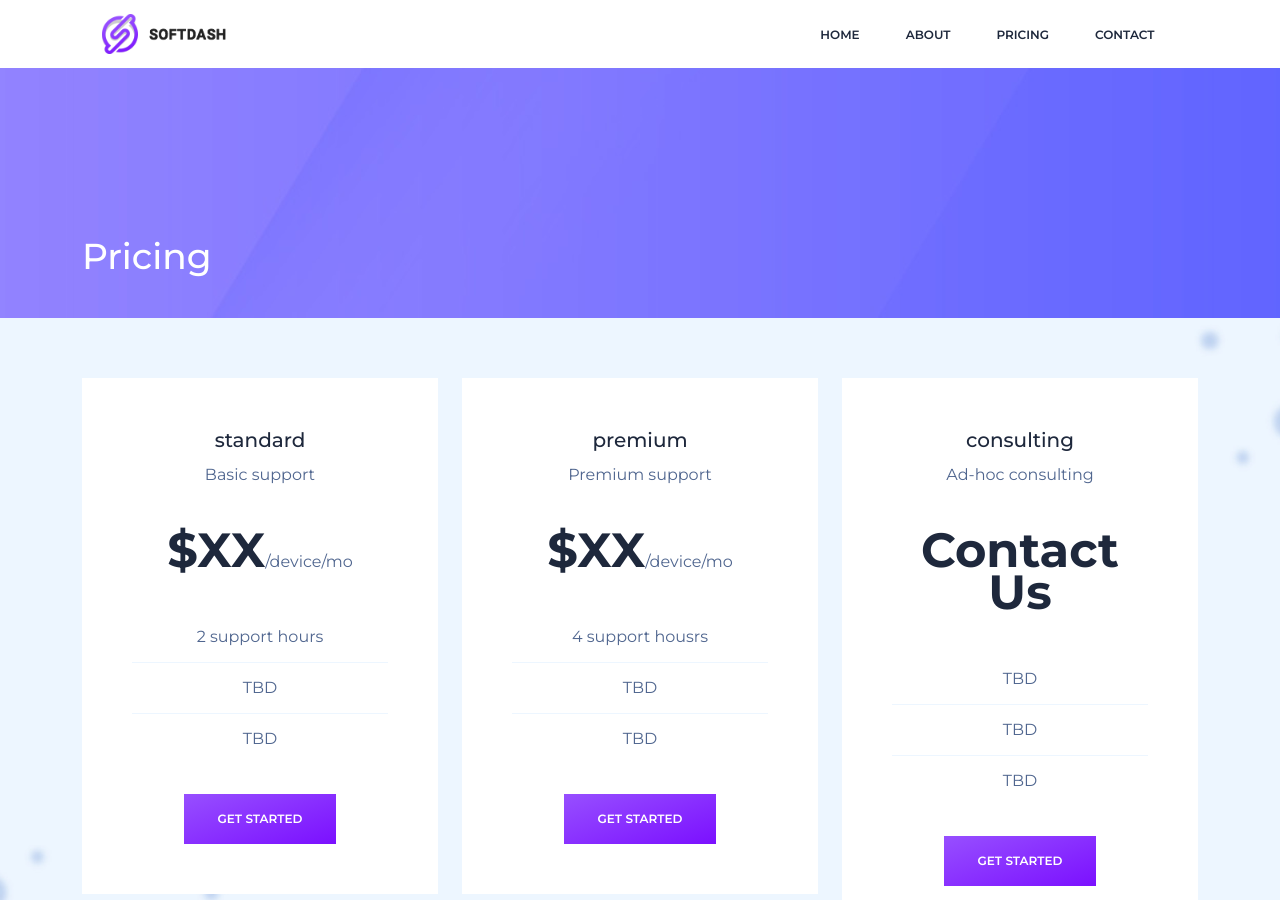
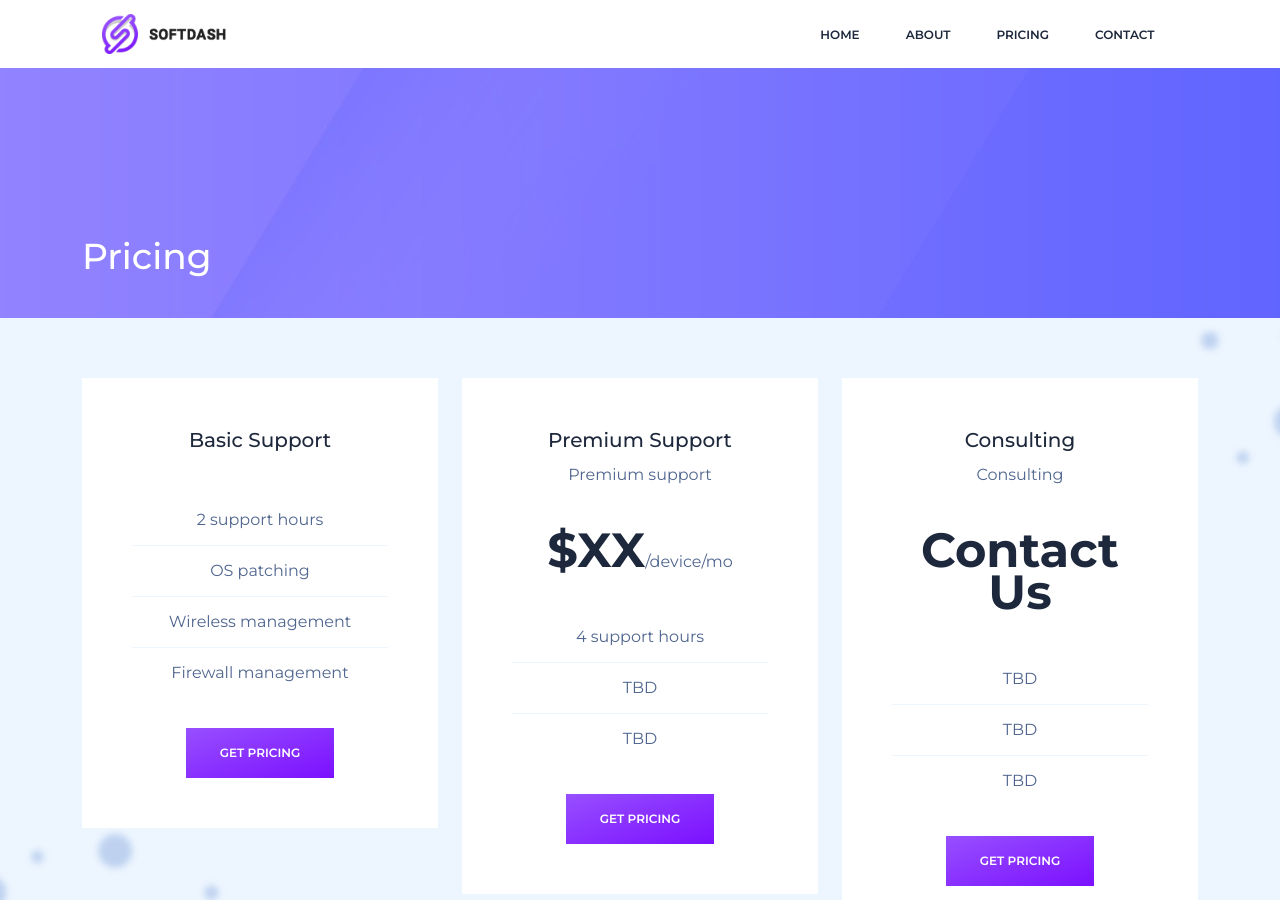
Before and after one commit to tralution/tralution.github.io, a Jekyll site: the page built from pricing.html, in a window 1280 px wide and 900 px high. Built offline with Jekyll 4.4.1, drawn with Linux system fonts in a browser that asks for light colours.

Commit message:
pricing update

```diff
--- a/_data/price.yml
+++ b/_data/price.yml
@@ -7,29 +7,30 @@
 pricing_table_description: "Support packages are priced per device per month."
 
 # Personal Plan
-plan_starter_name: standard
+plan_starter_name: Basic Support
 plan_starter_tagline: Basic support
 plan_starter_price: '<span>$XX</span>/device/mo'
 plan_starter_description: '<li>2 support hours</li>
-                                <li>TBD</li>
-                                <li>TBD</li>'
+                                <li>OS patching</li>
+                                <li>Wireless management</li>
+                                <li>Firewall management</li>'
 plan_starter_url: '/contact'
-plan_starter_btn_text: 'Get Started'
+plan_starter_btn_text: 'Get Pricing'
 
 # Team Plan
-plan_standard_name: premium
+plan_standard_name: Premium Support
 plan_standard_tagline: Premium support
 plan_standard_price: '<span>$XX</span>/device/mo'
-plan_standard_description: ' <li>4 support housrs</li>
+plan_standard_description: ' <li>4 support hours</li>
                                 <li>TBD</li>
                                 <li>TBD</li>'
 plan_standard_url: '/contact'
-plan_standard_btn_text: 'Get Started'
+plan_standard_btn_text: 'Get Pricing'
 
 
 # business Plan
-plan_business_name: consulting
-plan_business_tagline: Ad-hoc consulting
+plan_business_name: Consulting
+plan_business_tagline: Consulting
 plan_business_price: '<span>Contact Us</span>'
 plan_business_description: '<span>TBD</span>/hr'
 plan_business_description: ' <li>TBD</li>
@@ -37,4 +38,4 @@ plan_business_description: ' <li>TBD</li>
                                 <li>TBD</li>'
 
 plan_business_url: '/contact'
-plan_business_btn_text: 'Get Started'
+plan_business_btn_text: 'Get Pricing'
--- a/_includes/section/price.html
+++ b/_includes/section/price.html
@@ -19,15 +19,15 @@
                         <div class="price-top text-center relative">
                             <div class="pack-desc relative">
                                 <h4>{{ site.data.price.plan_starter_name }}</h4>
-                                <p>
+                                <!--<p>
                                     {{ site.data.price.plan_starter_tagline }}
-                                </p>
+                                </p>-->
                             </div>
-                            <div class="price relative">
+                            <!--<div class="price relative">
                                 <p>
                                     {{ site.data.price.plan_starter_price }}
                                 </p>
-                            </div>
+                            </div>-->
                         </div>
                         <div class="price-bottom">
                             <ul class="packlist">
```
